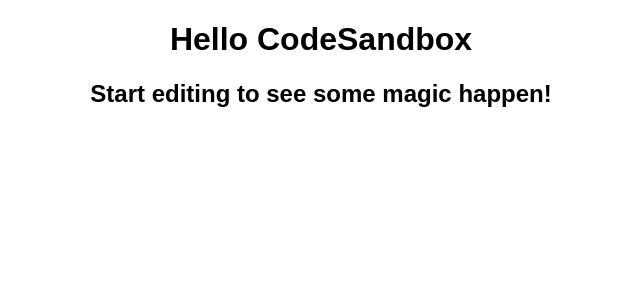
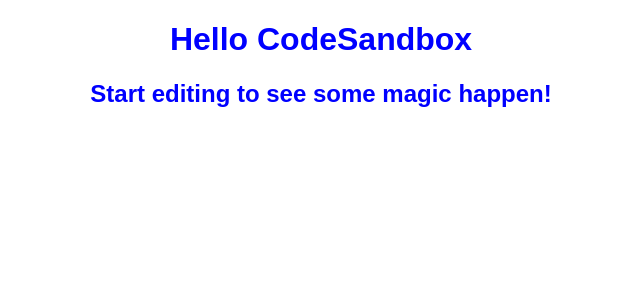
Before and after one commit to bbenedict/codesandbox-react, a React (Create React App) app: page / in a window 1280 px wide. Shown: the top 300 px of the page, without its empty margins (319-959 px from the left). Built offline with nearby package versions, Linux system fonts and the light colour scheme.

Commit message:
initial commit

```diff
--- a/src/App.js
+++ b/src/App.js
@@ -1,11 +1,17 @@
 import React from "react";
-import "./styles.css";
+import styled from "styled-components";
+
+const StyledApp = styled.div`
+  color: blue;
+  font-family: sans-serif;
+  text-align: center;
+`;
 
 export default function App() {
   return (
-    <div className="App">
+    <StyledApp>
       <h1>Hello CodeSandbox</h1>
       <h2>Start editing to see some magic happen!</h2>
-    </div>
+    </StyledApp>
   );
 }
--- a/src/styles.css
+++ /dev/null
@@ -1,4 +0,0 @@
-.App {
-  font-family: sans-serif;
-  text-align: center;
-}
```
Also changed, not shown: package.json (+12 -3 lines).
